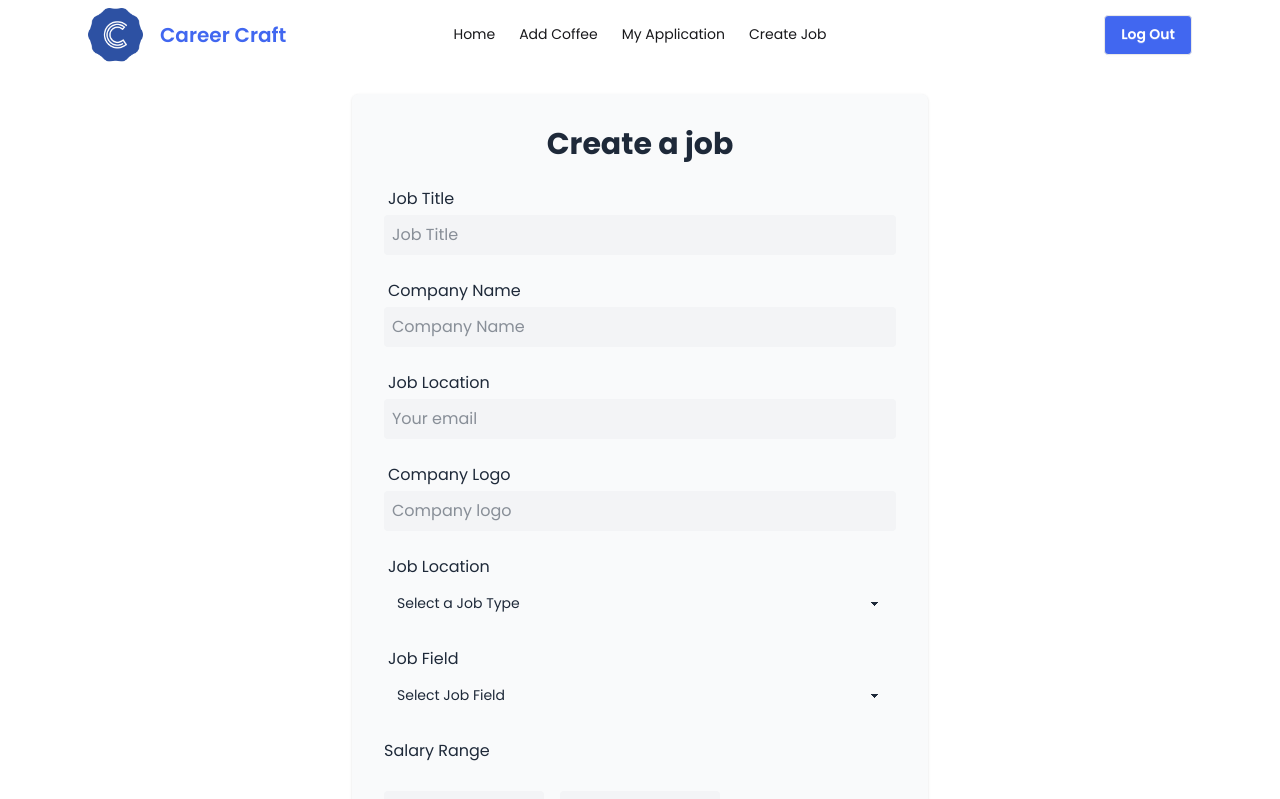
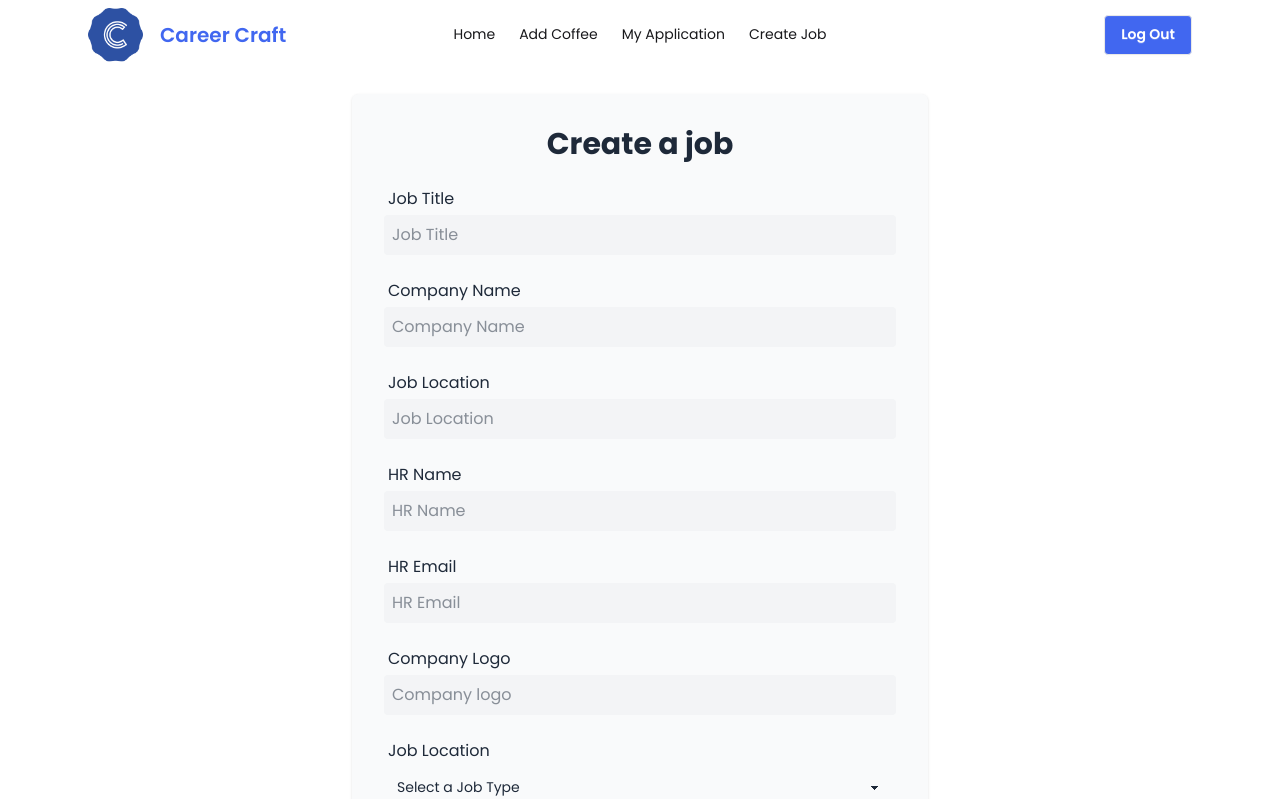
Before and after one commit to abrarasif11/Career-Craft-Client, a React (Vite) app: page /createJob in a window 1280 px wide. Shown: the top 799 px of the page. Built offline with nearby package versions, Linux system fonts and the light colour scheme; no server answers; sample sign-in values are in the browser's storage.

Commit message:
hr name and hr email

```diff
--- a/src/Pages/CreateJob/CreateJob.jsx
+++ b/src/Pages/CreateJob/CreateJob.jsx
@@ -46,9 +46,37 @@ const CreateJob = () => {
           <input
             id="email"
             type="text"
-            placeholder="Your email"
+            placeholder="Job Location"
             required=""
             name="location"
+            className="block w-full p-2 rounded focus:outline-none focus:ring focus:ring-opacity-25 focus:ring-violet-600 bg-gray-100"
+          />
+        </div>
+        {/* HR Name */}
+        <div>
+          <label htmlFor="email" className="block mb-1 ml-1">
+          HR Name
+          </label>
+          <input
+            id="email"
+            type="text"
+            placeholder="HR Name"
+            required=""
+            name="hr_name"
+            className="block w-full p-2 rounded focus:outline-none focus:ring focus:ring-opacity-25 focus:ring-violet-600 bg-gray-100"
+          />
+        </div>
+        {/* HR Email */}
+        <div>
+          <label htmlFor="email" className="block mb-1 ml-1">
+          HR Email
+          </label>
+          <input
+            id="email"
+            type="email"
+            placeholder="HR Email"
+            required=""
+            name="hr_email"
             className="block w-full p-2 rounded focus:outline-none focus:ring focus:ring-opacity-25 focus:ring-violet-600 bg-gray-100"
           />
         </div>
```
